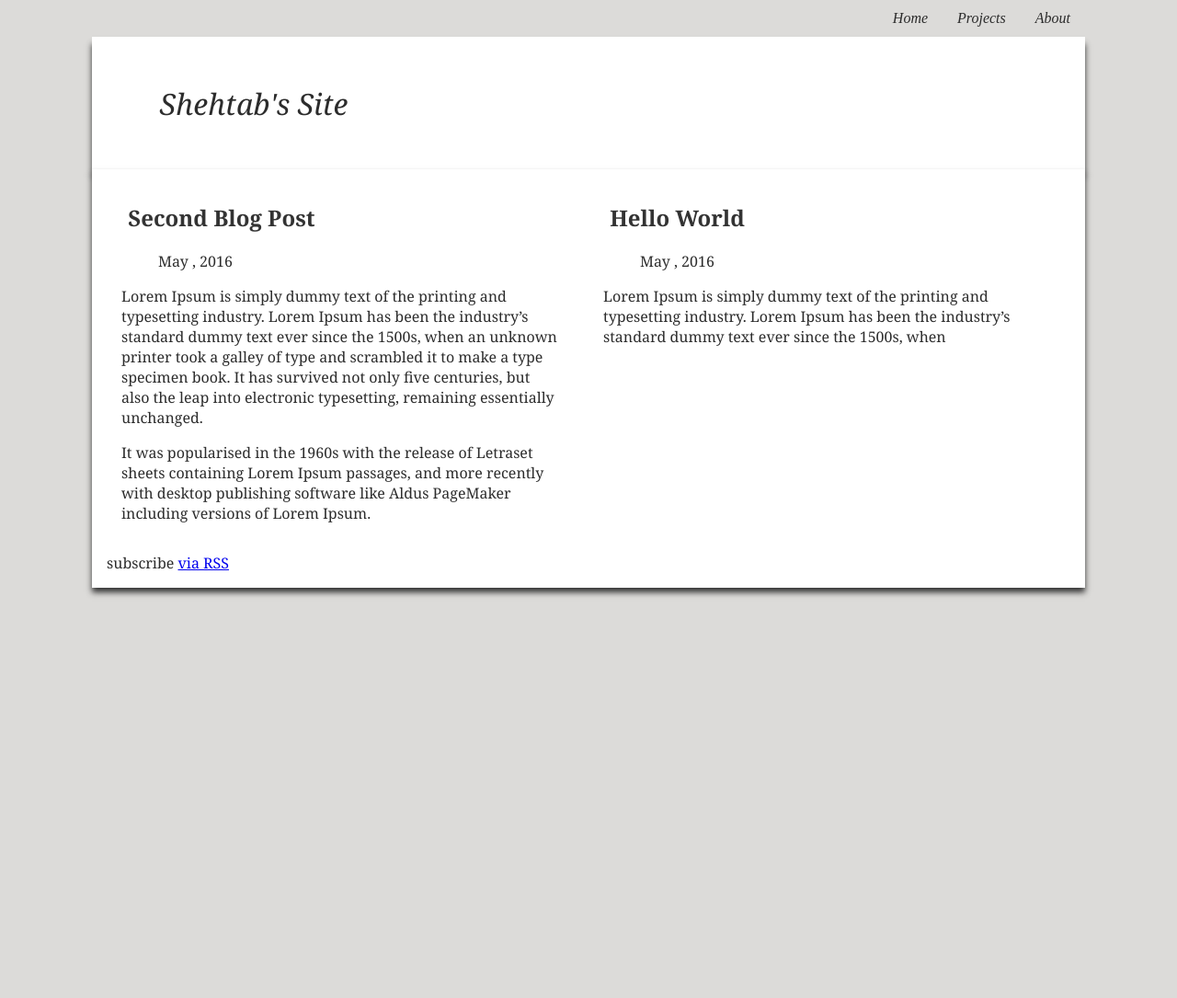
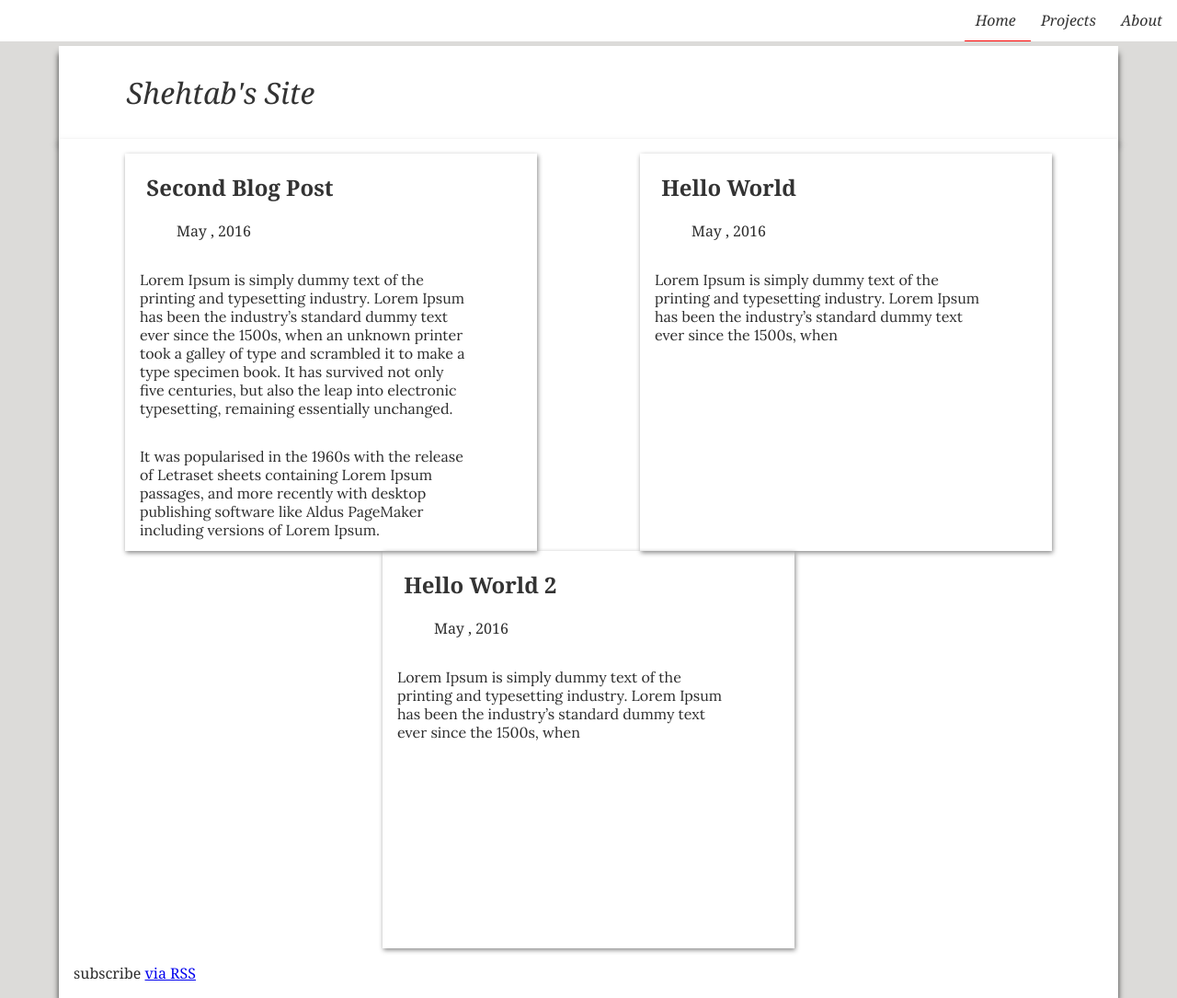
Before and after one commit to szaman19/szaman19.github.io, a Jekyll site: the page built from index.html, in a window 1280 px wide. Shown: the whole page at 92% size. Built offline with Jekyll 4.4.1, drawn with Linux system fonts in a browser that asks for light colours; before the commit the page ends 900 px from its top, so only the background shows below that.

Commit message:
added desktop styling

```diff
--- a/_includes/head.html
+++ b/_includes/head.html
@@ -29,7 +29,6 @@
     <link rel="stylesheet" href="
     {% if page.layout == 'post'%}
     {{"/css/styles.css" | prepend: site.baseurl}}
-
     {% else if page.title =='project' %}
     {{"/css/styles.css" | prepend:site.baseurl}}
     {% else if page.title =='home' %}
--- /dev/null
+++ b/_posts/2016-05-31-Hello-World-2.markdown
@@ -0,0 +1,12 @@
+---
+layout: post
+title:  "Hello World 2"
+date:   2016-05-31 05:32:56 -0400
+excerpt_separator: <!--more-->
+---
+
+Lorem Ipsum is simply dummy text of the printing and typesetting industry. Lorem Ipsum has been the industry's standard dummy text ever since the 1500s, when
+<!--more-->
+an unknown printer took a galley of type and scrambled it to make a type specimen book. It has survived not only five centuries, but also the leap into electronic typesetting, remaining essentially unchanged. It was popularised in the 1960s with the release of Letraset sheets containing Lorem Ipsum passages, and more recently with desktop publishing software like Aldus PageMaker including versions of Lorem Ipsum.
+
+Lorem Ipsum is simply dummy text of the printing and typesetting industry. Lorem Ipsum has been the industry’s standard dummy text ever since the 1500s, when an unknown printer took a galley of type and scrambled it to make a type specimen book. It has survived not only five centuries, but also the leap into electronic typesetting, remaining essentially unchanged. It was popularised in the 1960s with the release of Letraset sheets containing Lorem Ipsum passages, and more recently with desktop publishing software like Aldus PageMaker including versions of Lorem Ipsum.
--- a/_sass/_layout.scss
+++ b/_sass/_layout.scss
@@ -1,4 +1,4 @@
-@include media-query($on-mobile){
+@include media-query($zero,$on-mobile){
   #page{
     width: 100%;
     height: 100%;
@@ -6,17 +6,17 @@
 
   @include nav();
 
-
 }
 
-@include media-query($on-small-device){
+//For mobile devices
+@include media-query($on-mobile,$on-small-device){
   @include nav();
   body{
     background-color: #d3d3d3;
   }
   #page{
-    width: 100%;
-    height: 100%;
+    width: $mobile-page-width;
+    height: $mobile-page-height;
     margin: 0px 0px;
     // background-color: Gray;
     .blog{
@@ -120,8 +120,61 @@
   }
 }
 
-// #page{
-//   width: 90%;
-//   height: 100%;
-//   margin: 0px auto 36px;
-// }
+@include media-query($on-small-device,$on-desktop){
+  @include nav();
+  body{
+    background-color: #d3d3d3;
+  }
+  #page{
+    width: $desktop-page-width;
+
+    // height: $desktop-page-height;
+    margin: 0px 0px;
+    // background-color: Gray;
+    .blog{
+      width: 100%;
+      #sectionTitle{
+        color: #333;
+        margin-top: 5px;
+        h1{
+          margin: auto;
+        }
+      }
+      .main{
+        // height: 100%;
+        .blog-content{
+
+          ul{
+            width: 100%;
+
+            list-style: none;
+            li{
+              text-decoration: none;
+              width: 40%;
+              min-height: 27em;
+              margin-left: auto;
+              margin-right: auto;
+              box-shadow: 1px 2px 5px #888888;
+
+              .blog-post{
+                h2{
+
+                }a{
+
+                }
+                p{
+                  width: 90%;
+                  font-size: $desktop-page-font-height;
+                  padding-top: 1em;
+                  margin-bottom: .4em;
+                  font-family: $blog-font-stack;
+                }
+              }
+            }
+          }
+        }
+      }
+    }
+  }
+
+}
--- a/css/master.css
+++ b/css/master.css
@@ -9,7 +9,7 @@ img,
         background-color: #DCDBD9;
         color: #2c2c2c;
         font: normal 100% Cambria, Georgia, serif;
-        height: 100%;
+        /*height: 100%;*/
       }
       .hr-gradient{
         border: 0;
@@ -77,40 +77,6 @@ img,
         padding-right: 1em;
       }
 
-      nav{
-      /*float: right;*/
-      width: 90%;
-      margin: 0px auto;
-    }
-    .nav-bar{
-      margin: 0 auto;
-      width: 93.75%;
-    }
-
-    ul.nav{
-      list-style-type: none;
-      display: flex;
-      margin-bottom: 0;
-      justify-content: flex-end;
-    }
-
-    li.tabs{
-      padding-top: .7em;
-      padding-bottom: .7em;
-      padding-left: 1.0em;
-      padding-right: 1em;
-      font-style: italic;
-      font-family: serif;
-      font-size: 1em;
-    }
-    li.tabs>a{
-      text-decoration: none;
-      color: #2c2c2c;
-    }
-    li.tabs>a:hover{
-      text-decoration: underline;
-      /*font-size: 1.1em;*/
-    }
 /*BLOG INDEX STYLES*/
     ul.post-list{
       list-style-type: none;
@@ -120,7 +86,6 @@ img,
       flex-wrap: wrap;
       padding-left: 0;
       width: 100%;
-
     }
 
     ul.post-list>li{
@@ -157,7 +122,7 @@ img,
       text-decoration: none;
       color: #333;
     }
-    /* Smartphones (portrait and landscape) ----------- */
+  /* Smartphones (portrait and landscape) ----------- */
     @media only screen and (min-device-width : 320px) and (max-device-width : 480px) {
       /* Styles */
       html, body {
--- a/css/styles.scss
+++ b/css/styles.scss
@@ -9,9 +9,10 @@ $blog-font-stack: Lora,serif;
 $body-font-color: #2c2c2c;
 $body-font-size: 100%;
 $body-height: 100%;
-
+$zero: 0px;
 $on-mobile: 320px;
 $on-small-device: 720px;
+$on-desktop: 1800px;
 
 $mobile-page-width: 100%;
 $mobile-page-height: 100%;
@@ -20,7 +21,9 @@ $mobile-page-font-height: 80%;
 $sm-page-width: 100%;
 $sm-page-height: 100%;
 
-
+$desktop-page-width: 75%;
+$desktop-page-height: 100%;
+$desktop-page-font-height:100;
 $full-page-width: 100%;
 $full-page-height: 100%;
 $full-page-margin: 0px auto 36px;
@@ -36,6 +39,11 @@ $link-decoration-disabled: none;
     @media screen and (max-width: $device) {
         @content;
     }
+}
+@mixin media-query($min, $max){
+  @media screen and (min-width:$min) and (max-width: $max){
+    @content;
+  }
 }
 
 @mixin link($link, $visit, $hover, $active){
@@ -70,15 +78,14 @@ $link-decoration-disabled: none;
     background-color: white;
     .nav-bar{
       width: 100%;
-      ul{
+      ul.nav{
         list-style-type: none;
         display: flex;
-
         justify-content: flex-end;
         margin-bottom: 0;
 
 
-        li{
+        li.tabs{
           padding-top: .7em;
           padding-bottom: .7em;
           padding-left: .7em;
@@ -96,7 +103,6 @@ $link-decoration-disabled: none;
             border-color: red;
 
           }
-
           &:hover{
             a{
               text-decoration: underline;
```
Also changed, not shown: projects/index.md (+1 -1 lines).
